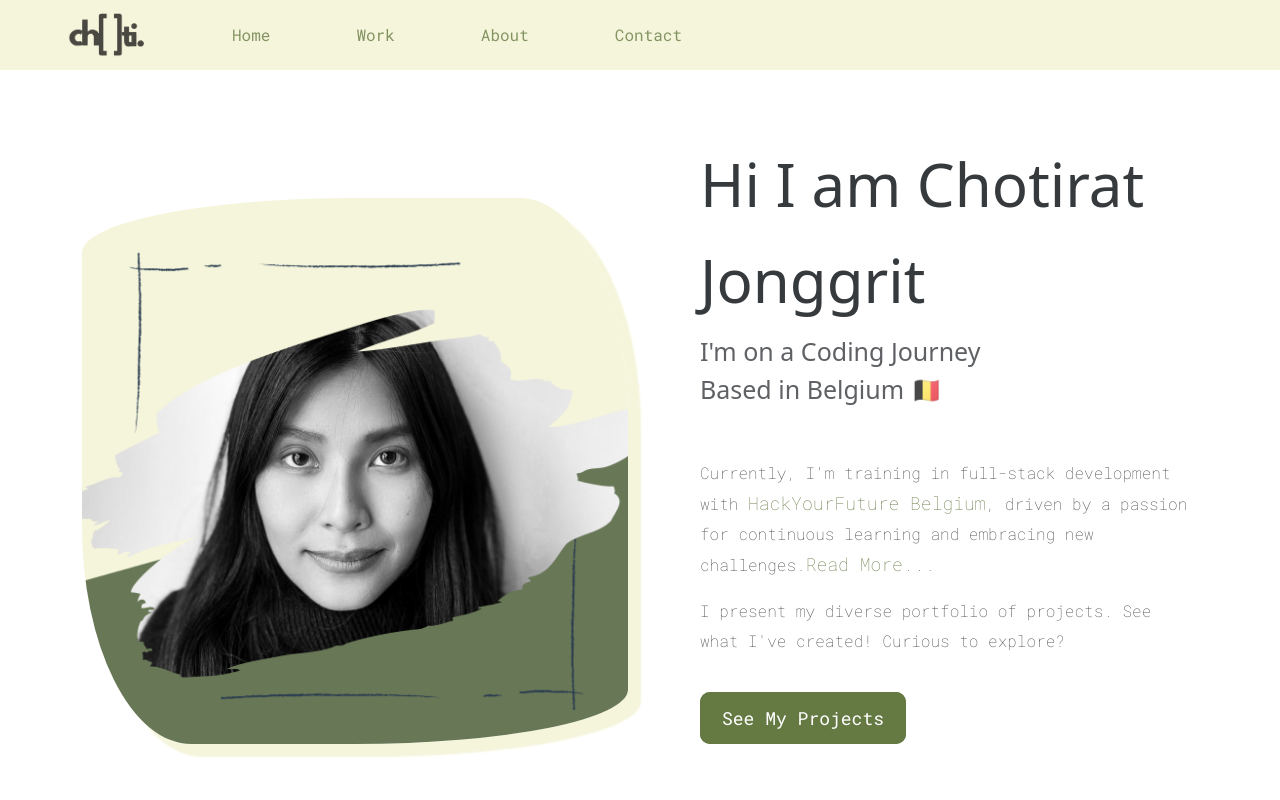
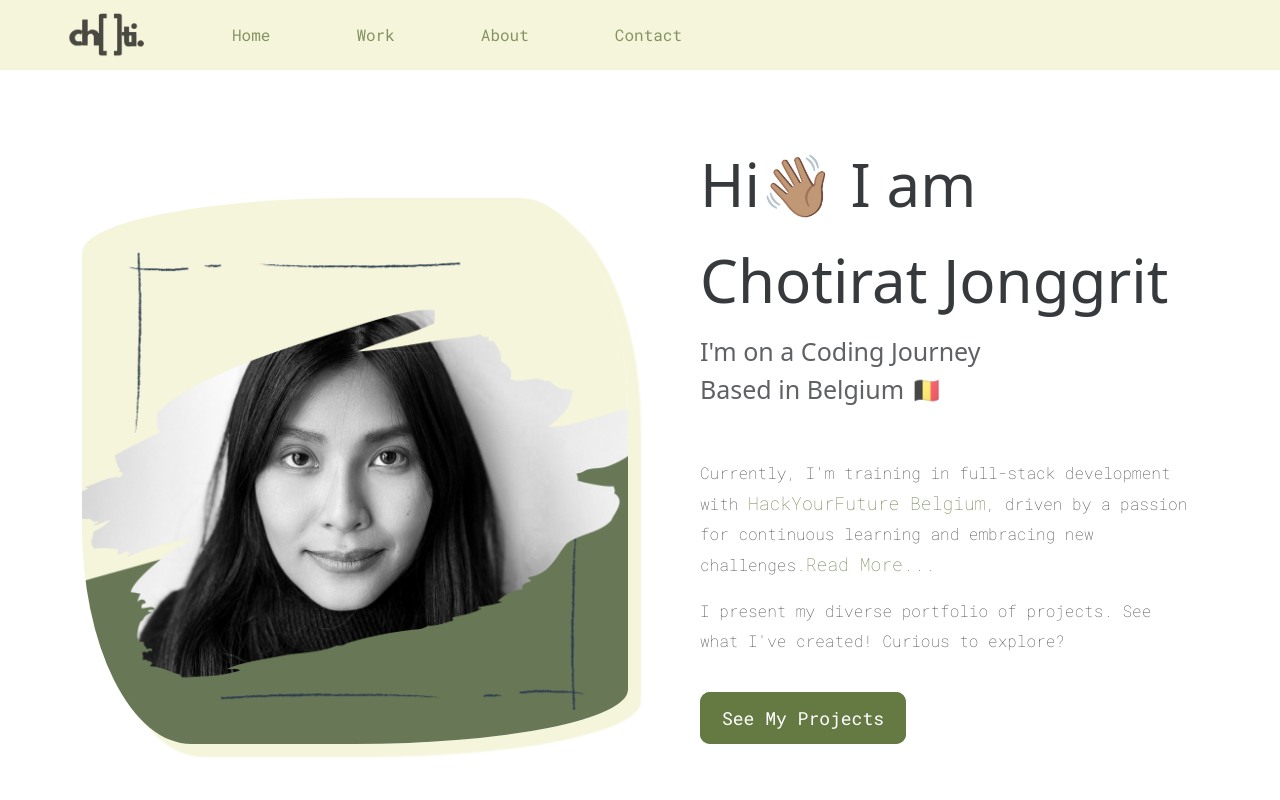
Before and after one commit to jgchoti/jgchoti.github.io, a React (Create React App) app: page /about in a window 1280 px wide. Shown: the top 800 px of the page. Built offline with nearby package versions, Linux system fonts and the light colour scheme.

Commit message:
Update AboutContent.js

```diff
--- a/src/component/AboutContent.js
+++ b/src/component/AboutContent.js
@@ -9,7 +9,7 @@ function AboutContent() {
                     <img className="profile-photo img-fluid" src={process.env.PUBLIC_URL + '/assets/images/profile_photo.png'} alt="chotirat profile" />
                 </div>
                 <div className="col-lg-6 description">
-                    <h1>Hi I am Chotirat Jonggrit</h1>
+                    <h1>Hi👋🏽 I am Chotirat Jonggrit</h1>
                     <h2>I'm on a Coding Journey</h2>
                     <h2>Based in Belgium 🇧🇪</h2>
                     <br />
```
